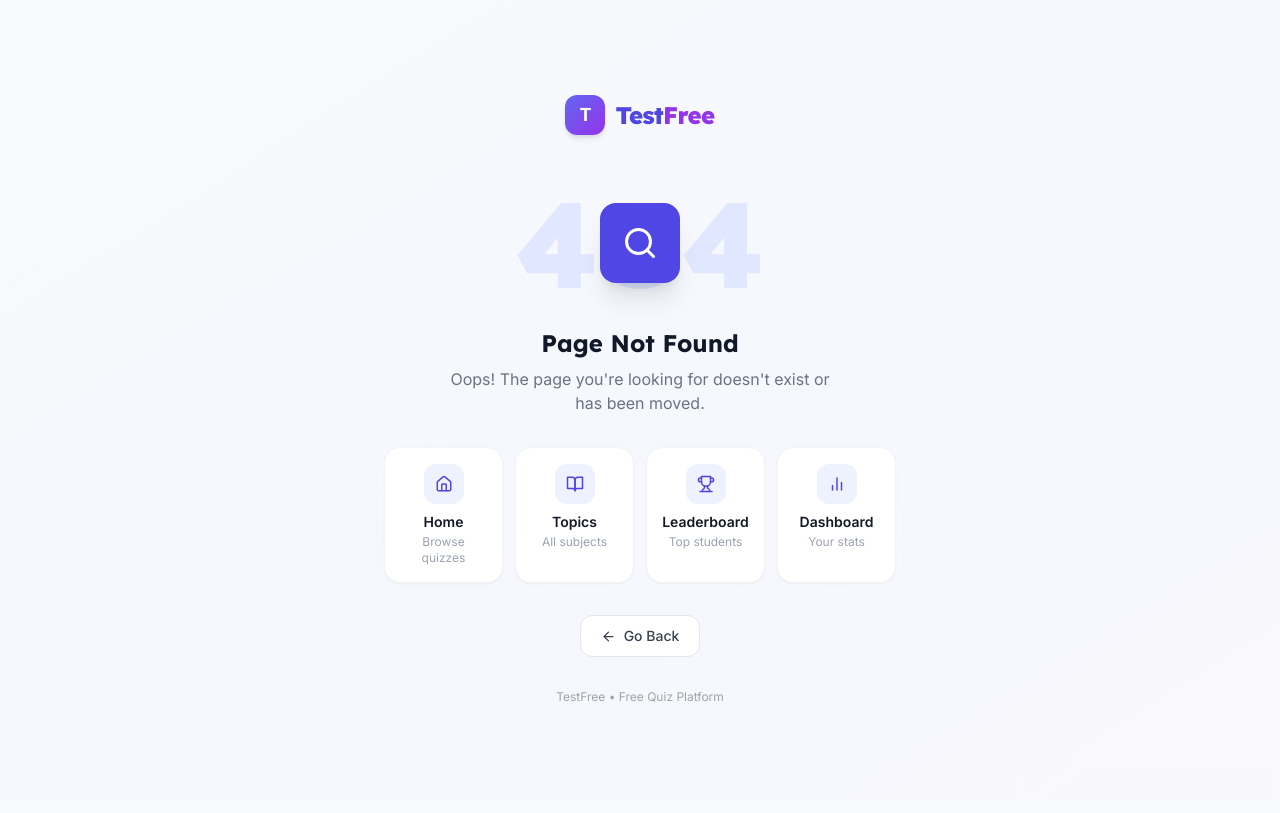
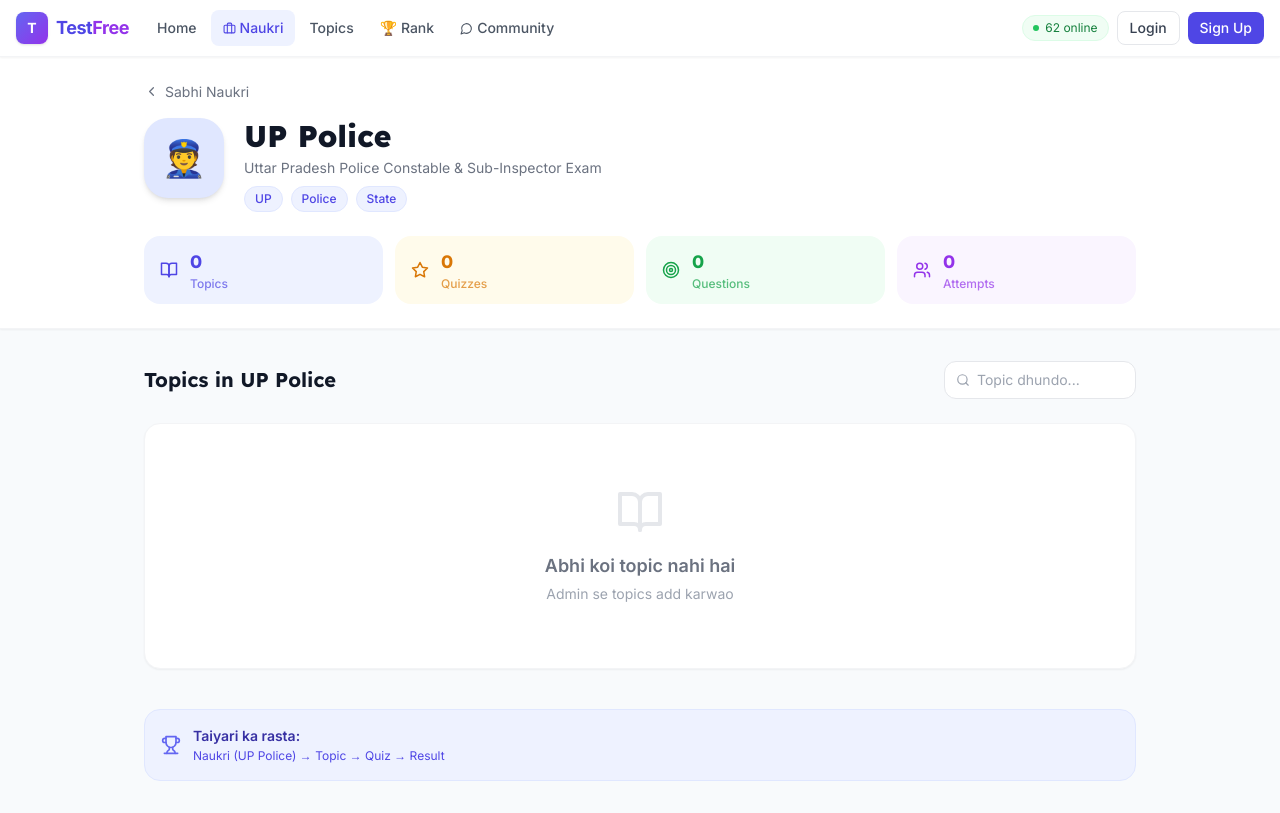
Before and after one commit to amitrathaur2015-bit/Test-Free-, a Next.js app: page /jobs/1 in a window 1280 px wide. Before the commit this address had no page. Built offline with nearby package versions, Linux system fonts and the light colour scheme.

Commit message:
Add JobDetail component for job-specific information
This file implements the JobDetail component, which fetches job-specific data and displays job details, topics, and statistics. It includes search functionality for filtering topics related to the job.

```diff
--- /dev/null
+++ b/pages/jobs/[id].js
@@ -0,0 +1,182 @@
+import { useState, useEffect } from 'react';
+import { useRouter } from 'next/router';
+import Link from 'next/link';
+import Navbar from '../../components/layout/Navbar';
+import { getDB, getJobStats } from '../../lib/store';
+import { ChevronLeft, BookOpen, Clock, Users, Search, ChevronRight, Star, Trophy, Target } from 'lucide-react';
+
+export default function JobDetail() {
+  const router = useRouter();
+  const { id } = router.query;
+  const [job, setJob] = useState(null);
+  const [topics, setTopics] = useState([]);
+  const [allTopics, setAllTopics] = useState([]);
+  const [stats, setStats] = useState(null);
+  const [search, setSearch] = useState('');
+
+  useEffect(() => {
+    if (!id) return;
+    const db = getDB();
+    const j = (db.jobs || []).find(j => j.id === parseInt(id));
+    if (!j) { router.push('/jobs'); return; }
+    setJob(j);
+
+    const jobTopics = db.topics.filter(t => t.jobId === parseInt(id));
+    setAllTopics(jobTopics);
+    setTopics(jobTopics);
+
+    // Compute stats
+    const topicIds = jobTopics.map(t => t.id);
+    const quizzes = db.quizzes.filter(q => topicIds.includes(q.topicId));
+    const quizIds = quizzes.map(q => q.id);
+    const attempts = db.results.filter(r => quizIds.includes(r.quizId)).length;
+    const questions = db.questions.filter(q => quizIds.includes(q.quizId)).length;
+    setStats({ topicCount: jobTopics.length, quizCount: quizzes.length, questionCount: questions, attempts });
+  }, [id]);
+
+  useEffect(() => {
+    if (!search.trim()) { setTopics(allTopics); return; }
+    const q = search.toLowerCase();
+    setTopics(allTopics.filter(t =>
+      t.name.toLowerCase().includes(q) ||
+      (t.description || '').toLowerCase().includes(q)
+    ));
+  }, [search, allTopics]);
+
+  if (!job) return (
+    <div className="min-h-screen bg-slate-50">
+      <Navbar />
+      <div className="flex items-center justify-center py-20">
+        <div className="w-8 h-8 border-2 border-indigo-600 border-t-transparent rounded-full animate-spin" />
+      </div>
+    </div>
+  );
+
+  return (
+    <div className="min-h-screen bg-slate-50">
+      <Navbar />
+
+      {/* Header */}
+      <div className="bg-white border-b border-gray-100 shadow-sm">
+        <div className="max-w-5xl mx-auto px-4 py-6">
+          <Link href="/jobs" className="inline-flex items-center gap-1.5 text-sm text-gray-500 hover:text-indigo-600 mb-4 transition-colors group">
+            <ChevronLeft size={15} className="group-hover:-translate-x-0.5 transition-transform" /> Sabhi Naukri
+          </Link>
+
+          <div className="flex items-start gap-5">
+            <div className="w-20 h-20 rounded-3xl bg-indigo-100 flex items-center justify-center text-4xl shadow-md shrink-0">
+              {job.icon}
+            </div>
+            <div className="flex-1">
+              <h1 className="font-display font-extrabold text-3xl text-gray-900">{job.name}</h1>
+              <p className="text-gray-500 mt-1 text-sm max-w-xl">{job.description}</p>
+              <div className="flex flex-wrap gap-2 mt-2">
+                {(job.tags || []).map(t => (
+                  <span key={t} className="text-xs bg-indigo-50 text-indigo-600 px-2.5 py-1 rounded-full font-medium border border-indigo-100">
+                    {t}
+                  </span>
+                ))}
+              </div>
+            </div>
+          </div>
+
+          {/* Stats bar */}
+          {stats && (
+            <div className="grid grid-cols-2 sm:grid-cols-4 gap-3 mt-6">
+              {[
+                { icon: BookOpen, label: 'Topics', value: stats.topicCount, color: 'text-indigo-600 bg-indigo-50' },
+                { icon: Star, label: 'Quizzes', value: stats.quizCount, color: 'text-amber-600 bg-amber-50' },
+                { icon: Target, label: 'Questions', value: stats.questionCount, color: 'text-green-600 bg-green-50' },
+                { icon: Users, label: 'Attempts', value: stats.attempts.toLocaleString(), color: 'text-purple-600 bg-purple-50' },
+              ].map(({ icon: Icon, label, value, color }) => (
+                <div key={label} className={`rounded-2xl px-4 py-3 flex items-center gap-3 ${color}`}>
+                  <Icon size={18} className="shrink-0" />
+                  <div>
+                    <div className="text-lg font-display font-bold">{value}</div>
+                    <div className="text-xs opacity-70 font-medium">{label}</div>
+                  </div>
+                </div>
+              ))}
+            </div>
+          )}
+        </div>
+      </div>
+
+      <div className="max-w-5xl mx-auto px-4 py-8">
+
+        {/* Topics header + search */}
+        <div className="flex flex-col sm:flex-row sm:items-center justify-between gap-3 mb-6">
+          <h2 className="font-display font-bold text-xl text-gray-900">
+            Topics in {job.name}
+          </h2>
+          <div className="relative">
+            <Search size={14} className="absolute left-3 top-1/2 -translate-y-1/2 text-gray-400" />
+            <input value={search} onChange={e => setSearch(e.target.value)}
+              placeholder="Topic dhundo..."
+              className="pl-8 pr-4 py-2 border border-gray-200 rounded-xl text-sm focus:outline-none focus:border-indigo-400 bg-white w-48" />
+          </div>
+        </div>
+
+        {/* Topics Grid */}
+        {topics.length === 0 ? (
+          <div className="card text-center py-16">
+            <BookOpen size={48} className="mx-auto text-gray-200 mb-4" />
+            <p className="font-semibold text-gray-500 text-lg">
+              {search ? 'Koi topic nahi mila' : 'Abhi koi topic nahi hai'}
+            </p>
+            <p className="text-gray-400 text-sm mt-1">
+              {search ? 'Search badlo' : 'Admin se topics add karwao'}
+            </p>
+          </div>
+        ) : (
+          <div className="grid sm:grid-cols-2 lg:grid-cols-3 gap-4">
+            {topics.map(topic => {
+              const db = typeof window !== 'undefined' ? require('../../lib/store').getDB() : { quizzes: [] };
+              const quizCount = (db.quizzes || []).filter(q => q.topicId === topic.id).length;
+              return (
+                <Link key={topic.id} href={`/jobs/${id}/topics/${topic.id}`}
+                  className="card hover:shadow-md hover:border-indigo-200 transition-all duration-200 group flex flex-col">
+                  <div className="flex items-center gap-3 mb-3">
+                    <div className="w-12 h-12 rounded-2xl bg-indigo-50 flex items-center justify-center text-2xl shrink-0 border border-indigo-100 group-hover:bg-indigo-100 transition-colors">
+                      {topic.icon}
+                    </div>
+                    <div>
+                      <h3 className="font-semibold text-gray-900 group-hover:text-indigo-600 transition-colors">
+                        {topic.name}
+                      </h3>
+                      <p className="text-xs text-gray-400 mt-0.5">{quizCount} quiz{quizCount !== 1 ? 'zes' : ''}</p>
+                    </div>
+                  </div>
+                  {topic.description && (
+                    <p className="text-gray-500 text-xs leading-relaxed flex-1 mb-3">{topic.description}</p>
+                  )}
+                  <div className="flex items-center justify-between pt-3 border-t border-gray-100">
+                    <span className="text-xs font-semibold text-indigo-600 bg-indigo-50 px-2.5 py-1 rounded-full">
+                      {quizCount} Quizzes
+                    </span>
+                    <span className="text-xs text-indigo-500 font-semibold flex items-center gap-1 group-hover:gap-1.5 transition-all">
+                      Start <ChevronRight size={12} />
+                    </span>
+                  </div>
+                </Link>
+              );
+            })}
+          </div>
+        )}
+
+        {/* Breadcrumb path hint */}
+        <div className="mt-10 p-4 bg-indigo-50 rounded-2xl border border-indigo-100 flex items-center gap-3">
+          <div className="text-indigo-500 shrink-0">
+            <Trophy size={20} />
+          </div>
+          <div>
+            <p className="text-sm font-semibold text-indigo-800">Taiyari ka rasta:</p>
+            <p className="text-xs text-indigo-600 mt-0.5">
+              Naukri ({job.name}) → Topic → Quiz → Result
+            </p>
+          </div>
+        </div>
+      </div>
+    </div>
+  );
+}
```
